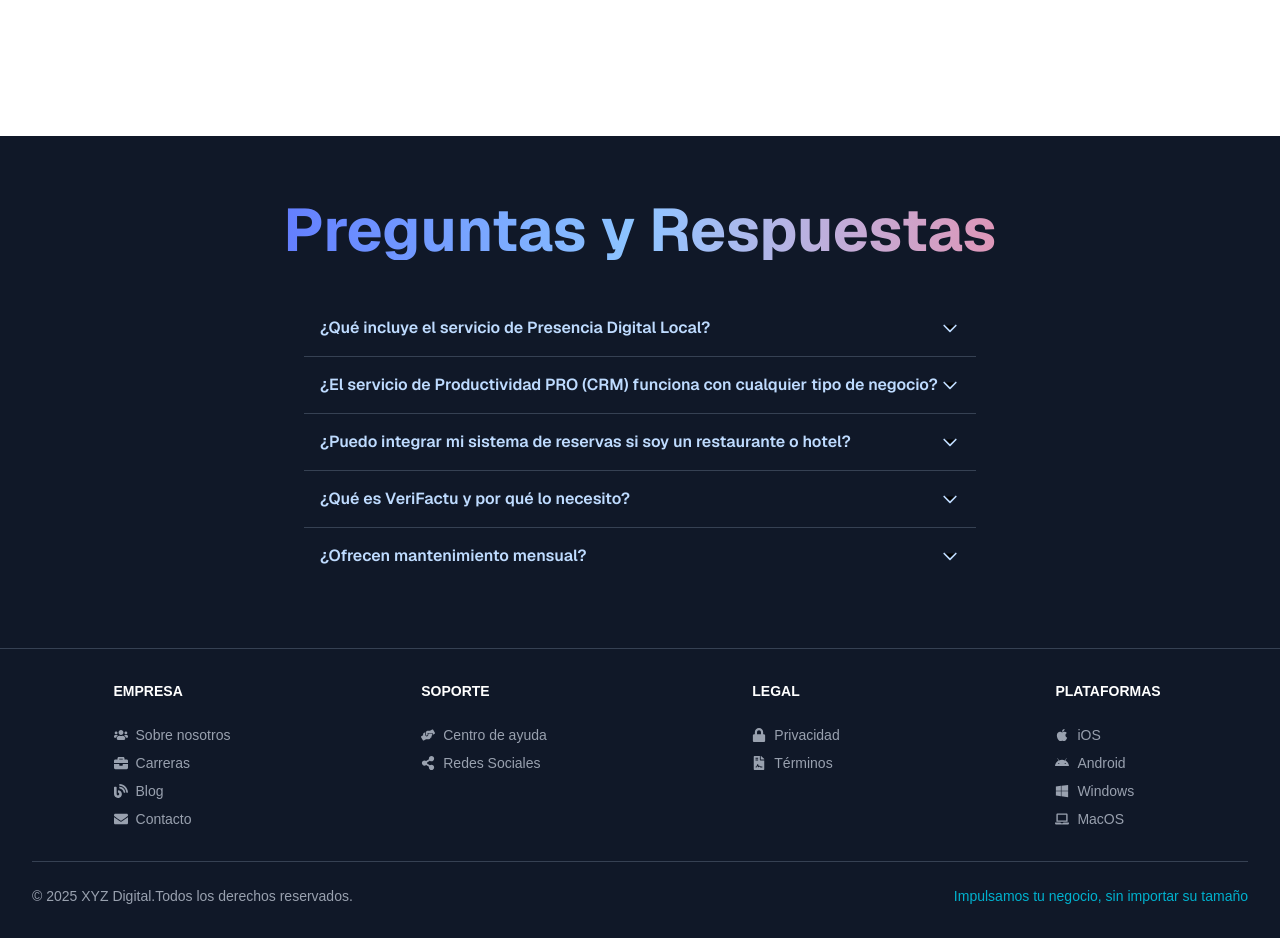
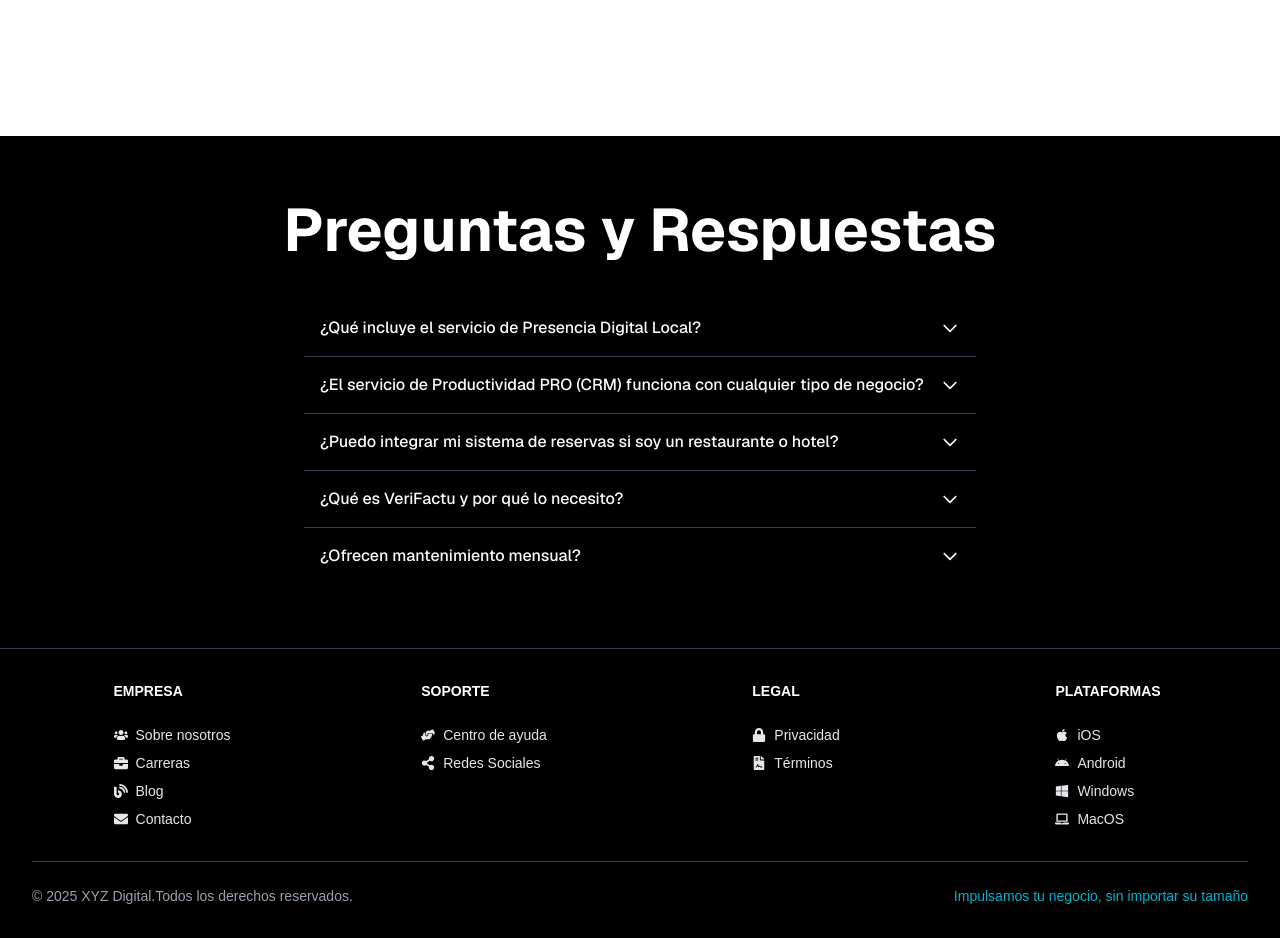
Before and after one commit to DevelopRobootics/XYZ, a Next.js app: page / in a window 1280 px wide. Shown: the part 4520-5458 px from the top of the page. Built offline with nearby package versions, Linux system fonts and the light colour scheme.

Commit message:
style: updated footer design, FAQ section, and services introduction
- Redesigned footer styles for better visual consistency
- Adjusted hover and text colors in FAQ section
- Added a clear introductory block in Services

```diff
--- a/src/app/page.js
+++ b/src/app/page.js
@@ -80,13 +80,8 @@ export default function Home() {
                     </div>
                 </section>
 
-                {/* Sección de FAQ */}
-                <section className="bg-gray-900 py-16 px-4">
-                    <h1 className="text-3xl sm:text-6xl text-center mb-6 font-bold text-transparent bg-clip-text bg-gradient-to-r from-indigo-600 via-blue-300 to-rose-400">
-                        Preguntas y Respuestas
-                    </h1>
-                    <QandA />
-                </section>
+
+                <QandA />
 
             </main>
         </div>
--- a/src/components/Footer.js
+++ b/src/components/Footer.js
@@ -2,12 +2,12 @@ import { FaUsers, FaBriefcase, FaBlog, FaEnvelope, FaHandsHelping, FaDiscord, Fa
 
 export default function Footer() {
     return (
-        <footer className="bg-gray-900 border-t border-gray-700">
+        <footer className="bg-[#000] border-t border-gray-700">
             <div className="mx-auto w-full max-w-screen-xl px-4 py-8 sm:px-6 lg:px-8">
                 <div className="grid grid-cols-2 gap-8 md:grid-cols-4 justify-items-center">
                     <div>
                         <h2 className="mb-6 text-sm font-bold uppercase text-white">Empresa</h2>
-                        <ul className="text-gray-400 text-sm font-medium space-y-2">
+                        <ul className="text-gray-200 text-sm font-medium space-y-2">
                             <li><a href="#" className="flex items-center gap-2 hover:text-[#ED711F]"><FaUsers />Sobre nosotros</a></li>
                             <li><a href="#" className="flex items-center gap-2 hover:text-[#ED711F]"><FaBriefcase />Carreras</a></li>
                             <li><a href="#" className="flex items-center gap-2 hover:text-[#ED711F]"><FaBlog />Blog</a></li>
@@ -16,25 +16,25 @@ export default function Footer() {
                     </div>
                     <div>
                         <h2 className="mb-6 text-sm font-bold uppercase text-white">Soporte</h2>
-                        <ul className="text-gray-400 text-sm font-medium space-y-2">
+                        <ul className="text-gray-200 text-sm font-medium space-y-2">
                             <li><a href="#" className="flex items-center gap-2 hover:text-[#00B1CE]"><FaHandsHelping />Centro de ayuda</a></li>
                             <li><a href="#" className="flex items-center gap-2 hover:text-[#00B1CE]"><FaShareAlt />Redes Sociales</a></li>
                         </ul>
                     </div>
                     <div>
                         <h2 className="mb-6 text-sm font-bold uppercase text-white">Legal</h2>
-                        <ul className="text-gray-400 text-sm font-medium space-y-2">
+                        <ul className="text-gray-200 text-sm font-medium space-y-2">
                             <li><a href="#" className="flex items-center gap-2 hover:text-[#8B5CF6]"><FaLock />Privacidad</a></li>
                             <li><a href="#" className="flex items-center gap-2 hover:text-[#8B5CF6]"><FaFileContract />Términos</a></li>
                         </ul>
                     </div>
                     <div>
                         <h2 className="mb-6 text-sm font-bold uppercase text-white">Plataformas</h2>
-                        <ul className="text-gray-400 text-sm font-medium space-y-2">
-                            <li><a href="#" className="flex items-center gap-2 hover:text-[#3f3f3f] dark:hover:text-white"><FaApple />iOS</a></li>
-                            <li><a href="#" className="flex items-center gap-2 hover:text-[#3f3f3f] dark:hover:text-white"><FaAndroid />Android</a></li>
-                            <li><a href="#" className="flex items-center gap-2 hover:text-[#3f3f3f] dark:hover:text-white"><FaWindows />Windows</a></li>
-                            <li><a href="#" className="flex items-center gap-2 hover:text-[#3f3f3f] dark:hover:text-white"><FaLaptop />MacOS</a></li>
+                        <ul className="text-gray-200 text-sm font-medium space-y-2">
+                            <li><a href="#" className="flex items-center gap-2 hover:text-yellow-500"><FaApple />iOS</a></li>
+                            <li><a href="#" className="flex items-center gap-2 hover:text-yellow-500"><FaAndroid />Android</a></li>
+                            <li><a href="#" className="flex items-center gap-2 hover:text-yellow-500"><FaWindows />Windows</a></li>
+                            <li><a href="#" className="flex items-center gap-2 hover:text-yellow-500"><FaLaptop />MacOS</a></li>
                         </ul>
                     </div>
                 </div>
--- a/src/components/QandA.js
+++ b/src/components/QandA.js
@@ -37,12 +37,17 @@ export default function QandA() {
     };
 
     return (
+        <section className="bg-[#000] py-16 px-4">
+            <h1 className="text-3xl sm:text-6xl text-center mb-6 font-bold text-transparent bg-clip-text bg-white">
+                Preguntas y Respuestas
+            </h1>
+
             <div className="w-full max-w-2xl mt-10 mx-auto divide-y divide-gray-700">
                 {data.map((item, index) => (
                     <div key={index}>
                         <button
                             onClick={() => toggle(index)}
-                        className="flex justify-between items-center w-full p-4 text-left font-semibold text-blue-200 bg-gray-900 text-[#8B5CF6] hover:bg-gray-800 transition duration-300 ease-in-out"
+                            className="flex justify-between items-center w-full p-4 text-left font-medium text-gray-50 hover:bg-blue-200/20 hover:text-gray-200 transition duration-300 ease-in-out"
                         >
                             <span>{item.question}</span>
                             <svg
@@ -56,12 +61,14 @@ export default function QandA() {
                         </button>
 
                         {openIndex === index && (
-                        <div className="p-4 text-white bg-gray-900 text-justify">
+                            <div className="p-4 text-white bg-gray-900 text-justify font-light">
                                 {item.answer}
                             </div>
                         )}
                     </div>
                 ))}
             </div>
+        </section>
+
     );
 }
```
Also changed, not shown: src/app/servicios/page.js (+90 -13 lines). Lines whose indentation alone changed are shown as unchanged.
